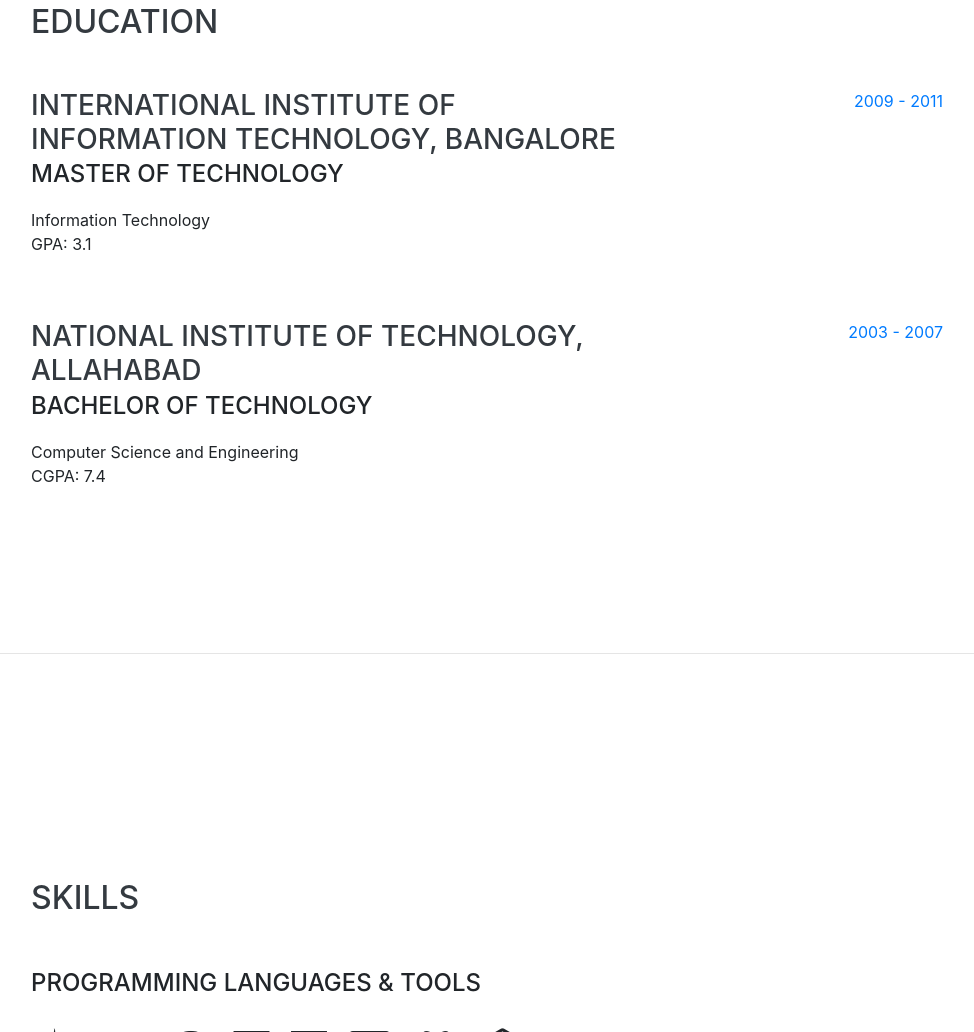
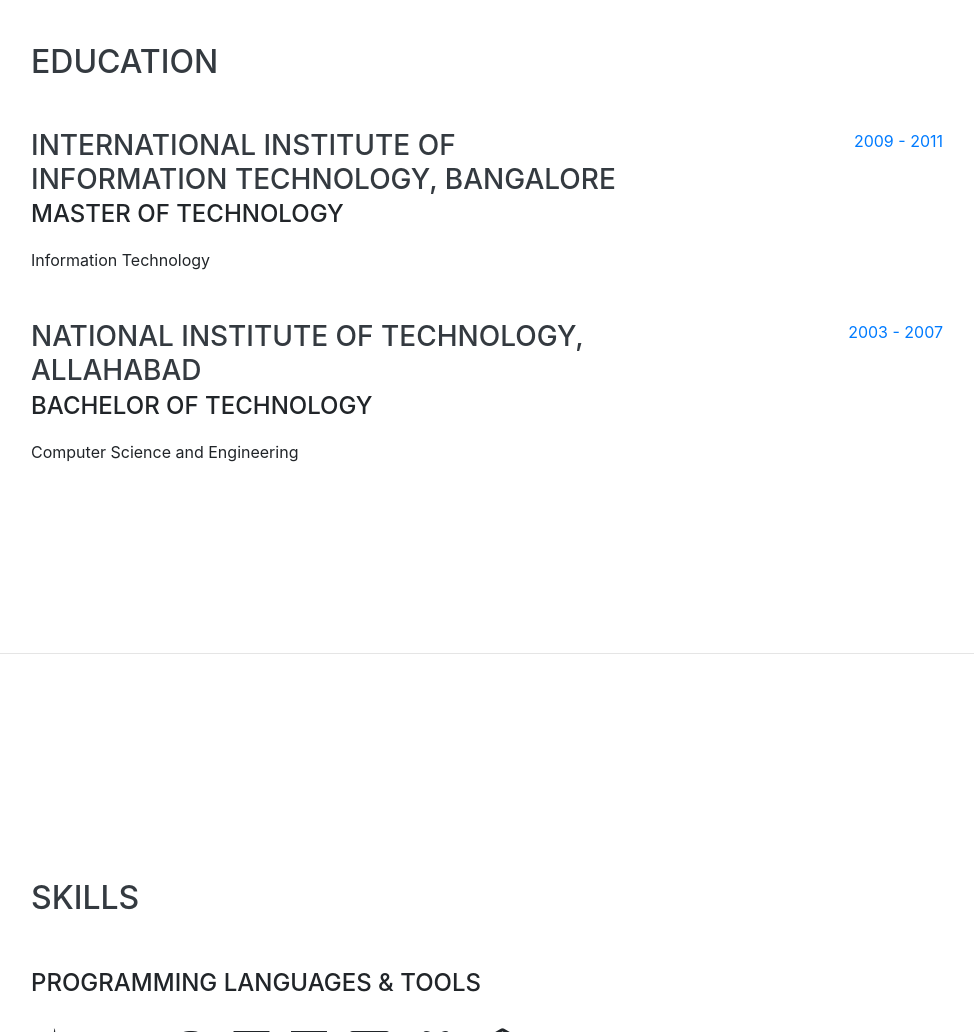
Before and after one commit to aravindreigns/cvboostrap, a website with bundled scripts: page index.html in a window 1280 px wide. Shown: the part 1772-2804 px from the top of the page, without its empty margins (289-1263 px from the left). Built offline with nearby package versions, Linux system fonts and the light colour scheme; a web font is replaced by a local one.

Commit message:
Made some changes to the education

```diff
--- a/index.html
+++ b/index.html
@@ -176,7 +176,7 @@
                     <h3 class="mb-0">International Institute of Information Technology, Bangalore</h3>
                     <div class="subheading mb-3">Master of Technology</div>
                     <div>Information Technology</div>
-                    <p>GPA: 3.1</p>
+                    <!--<p>GPA: 3.1</p>-->
                 </div>
                 <div class="resume-date text-md-right">
                     <span class="text-primary">2009 - 2011</span>
@@ -188,7 +188,7 @@
                     <h3 class="mb-0">National Institute of Technology, Allahabad</h3>
                     <div class="subheading mb-3">Bachelor of Technology</div>
                     <div>Computer Science and Engineering</div>
-                    <p>CGPA: 7.4</p>
+                    <!--<p>CGPA: 7.4</p>-->
                 </div>
                 <div class="resume-date text-md-right">
                     <span class="text-primary">2003 - 2007</span>
```
